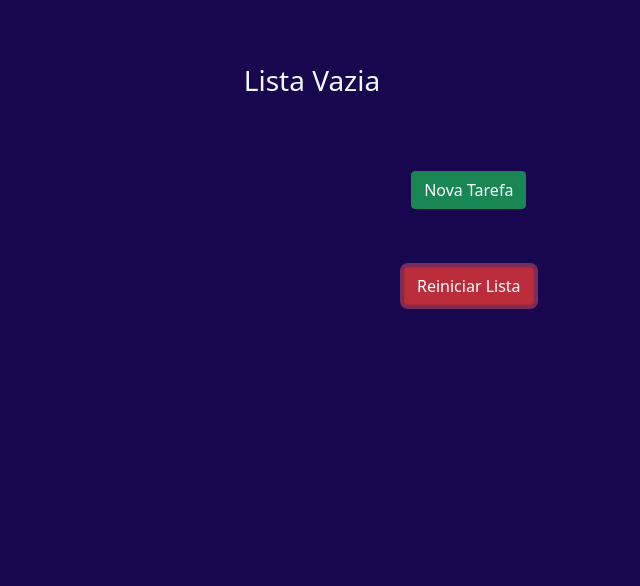
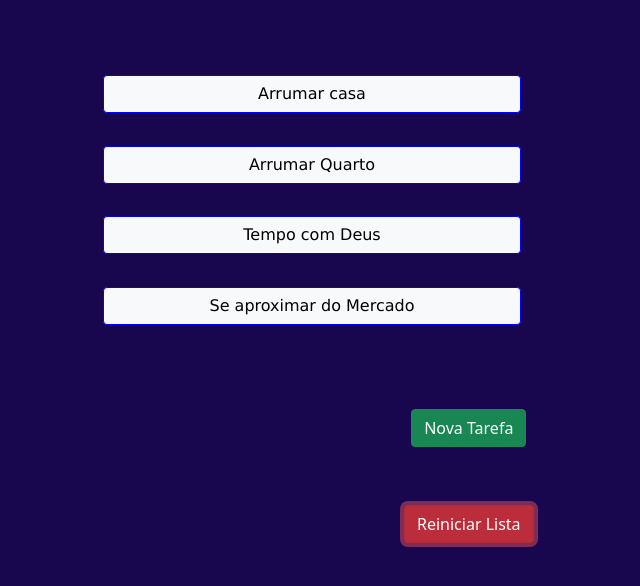
Before and after one commit to ozniGabriel/To-Do-List-React, a React (Create React App) app: page / in a window 1280 px wide. Both pictures are taken after a click on the button "Reiniciar Lista". Shown: the top 586 px of the page, without its empty margins (344-984 px from the left). Built offline with nearby package versions, Linux system fonts and the light colour scheme.

Commit message:
outras alteracoes

```diff
--- a/src/components/Tarefas.jsx
+++ b/src/components/Tarefas.jsx
@@ -1,21 +1,25 @@
 import React from 'react'
 
-const Tarefas = props => {
 const excluir = (alvo)=> {
   let elemento = document.querySelector(`#element${alvo}`)
   if(elemento.style.textDecoration === "line-through"){
     elemento.style.textDecoration = "none"
     elemento.style.color = "black"
+    elemento.style.backgroundColor = "aliceblue"
   } else {
     elemento.style.textDecoration = "line-through"
     elemento.style.color = "gray"
+    elemento.style.backgroundColor = "rgb(134, 24, 24)"
   }
 }
 
+const Tarefas = props => {
   return (
     <>
       <li key={props.index} >
-        <button onClick={()=> excluir(props.index)} id={`element${props.index}`} className='btn btn-light'>{props.item}</button>
+        <button onClick={()=> excluir(props.index)}
+                id={`element${props.index}`}
+                className='btn btn-light'>{props.item}</button>
       </li>
     </>
   )
--- a/src/components/TodoList.jsx
+++ b/src/components/TodoList.jsx
@@ -8,7 +8,7 @@ function buscarTarefas() {
   let objetivosAtualizados = JSON.parse(localStorage.getItem('tarefas'))
   if(objetivosAtualizados !== null){
     return objetivosAtualizados.map((item, index) => {
-      return <Tarefas item={item} index={index} key={index}/>
+      return <Tarefas item={item} index={index} key={index} />
     })
   } else {
     return (<h3>Lista Vazia</h3>)
@@ -32,8 +32,8 @@ const TodoList = () => {
 
   const resetarLista = ()=>{
     localStorage.removeItem('tarefas')
-    objetivos.splice(0, objetivos.length)
-    return setArr(buscarTarefas)
+    objetivos = ['Arrumar casa', 'Arrumar Quarto', 'Tempo com Deus', 'Se aproximar do Mercado']
+    return setArr(atualizarTarefas(objetivos))
   }
 
   return (
```
Lines whose indentation alone changed are shown as unchanged.
